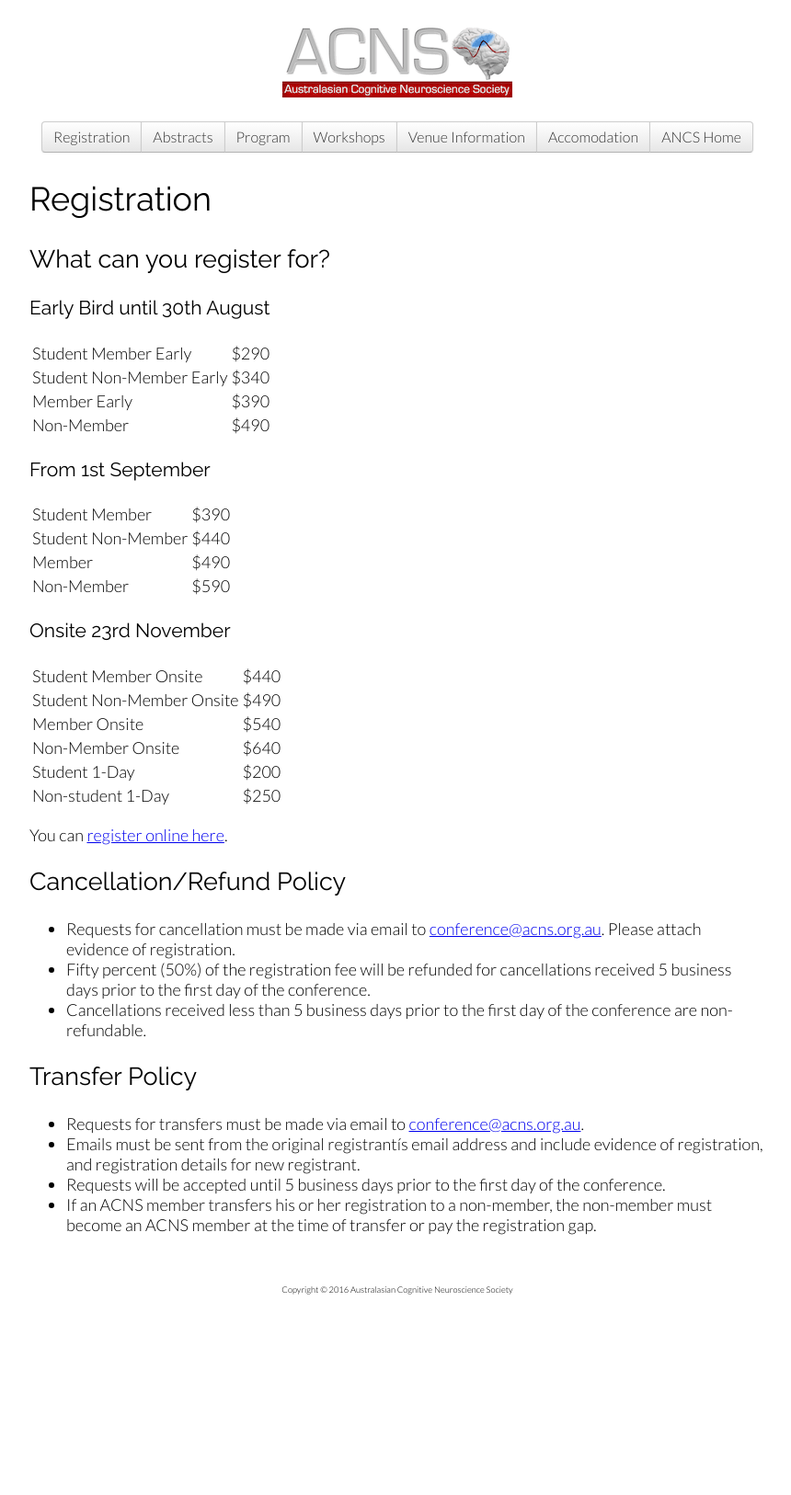
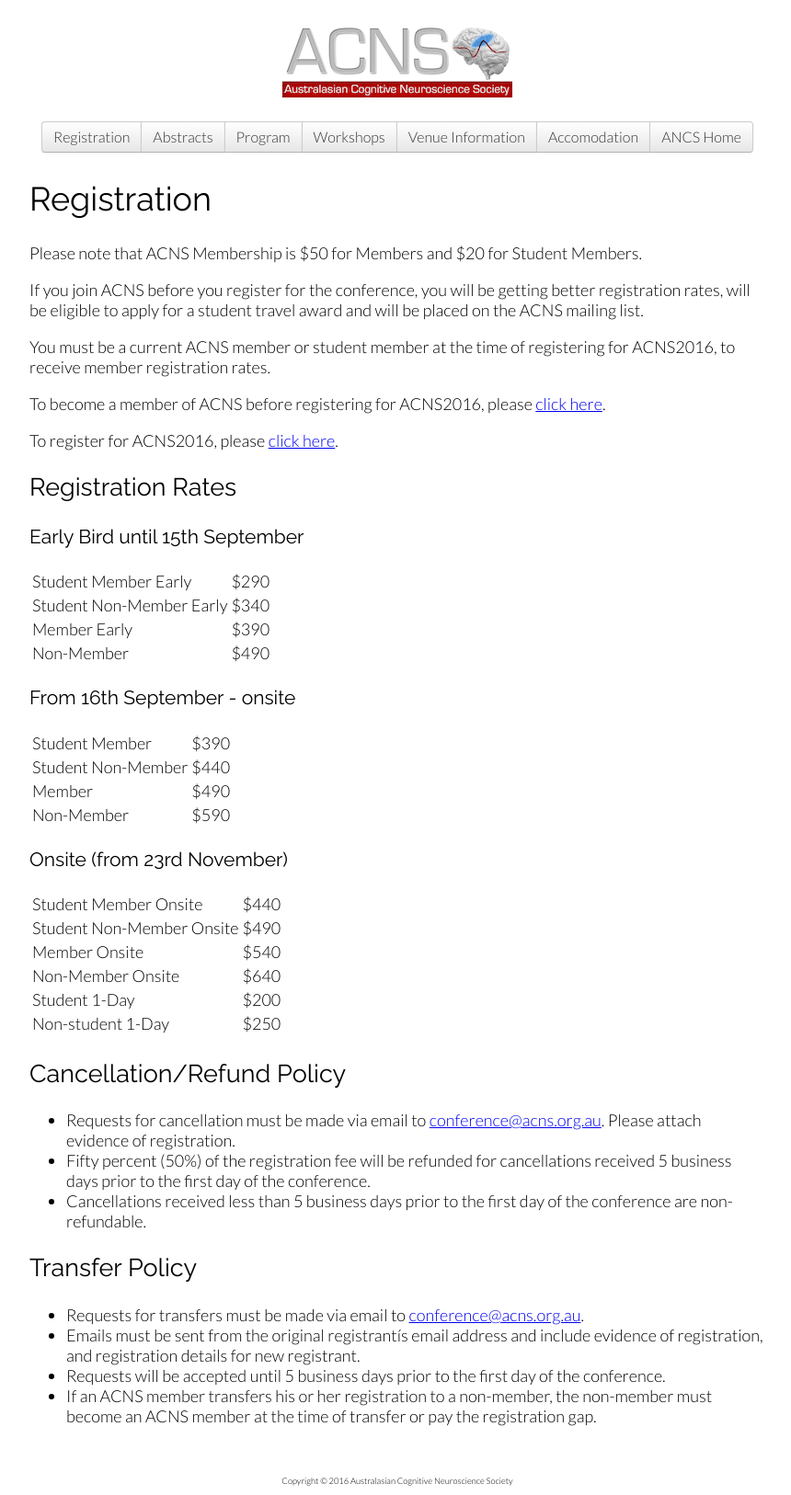
Before and after one commit to acnc/acnc.github.io, a Jekyll site: the page built from registration.html, in a window 1280 px wide. Shown: the whole page at 92% size, without its empty margins (208-1068 px from the left). Built offline with Jekyll 4.4.1, drawn with Linux system fonts in a browser that asks for light colours; before the commit the page ends 1417 px from its top, so only the background shows below that.

Commit message:
Updates Registration page.

```diff
--- a/registration.html
+++ b/registration.html
@@ -4,9 +4,29 @@
 ---
 <h1>Registration</h1>
 
-<h2>What can you register for?</h2>
+<p>
+    Please note that ACNS Membership is $50 for Members and $20 for Student Members.
+</p>
 
-<h3>Early Bird until 30th August</h3>
+<p>
+    If you join ACNS before you register for the conference, you will be getting better registration rates, will be eligible to apply for a student travel award and will be placed on the ACNS mailing list.
+</p>
+
+<p>
+    You must be a current ACNS member or student member at the time of registering for ACNS2016, to receive member registration rates.
+</p>
+
+<p>
+    To become a member of ACNS before registering for ACNS2016, please <a href="http://www.acns.org.au/acns-membership">click here</a>.
+</p>
+
+<p>
+    To register for ACNS2016, please <a href="https://www.conferenceonline.com/index.cfm?page=booking&object=conference&id=21467&categorykey=2FEDD32E-27A9-483C-9760-8460B086E9B8&clear=1" target="_blank">click here</a>.
+</p>
+
+<h2>Registration Rates</h2>
+
+<h3>Early Bird until 15th September</h3>
 
 <table>
     <tr>
@@ -27,7 +47,7 @@
     </tr>
 </table>
 
-<h3>From 1st September</h3>
+<h3>From 16th September - onsite</h3>
 
 <table>
     <tr>
@@ -48,7 +68,7 @@
     </tr>
 </table>
 
-<h3>Onsite 23rd November</h3>
+<h3>Onsite (from 23rd November)</h3>
 
 <table>
     <tr>
@@ -76,10 +96,6 @@
         <td>$250</td>
     </tr>
 </table>
-
-<p>
-    You can <a href="https://www.conferenceonline.com/index.cfm?page=booking&object=conference&id=21467&categorykey=2FEDD32E-27A9-483C-9760-8460B086E9B8&clear=1" target="_blank">register online here</a>.
-</p>
 
 <h2>Cancellation/Refund Policy</h2>
 
```
